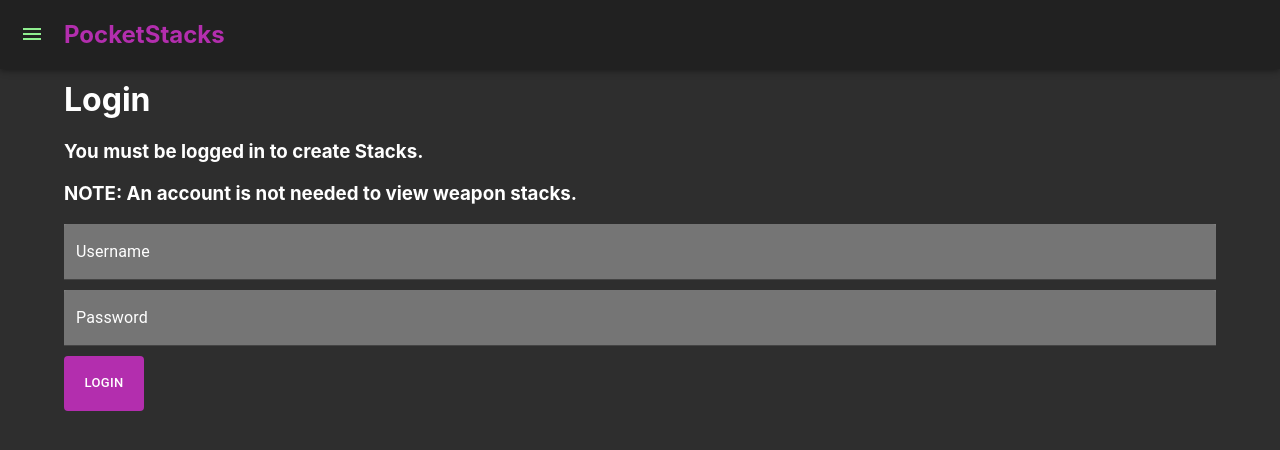
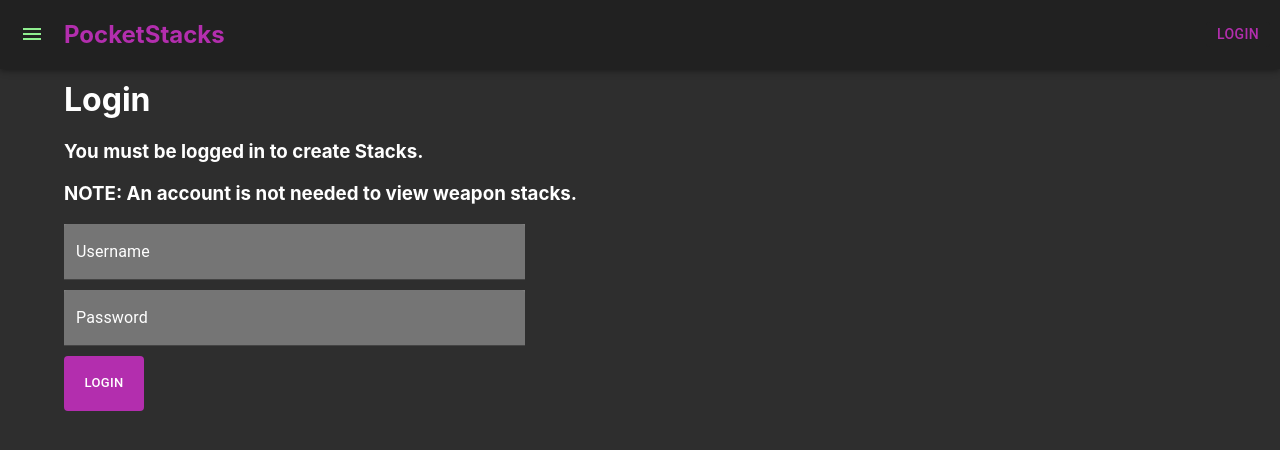
Before and after one commit to boostedd2/ptchooser-react, a React (Create React App) app: page /login in a window 1280 px wide. Shown: the top 450 px of the page. Built offline with nearby package versions, Linux system fonts and the light colour scheme.

Commit message:
deploy again

```diff
--- a/src/App.js
+++ b/src/App.js
@@ -23,7 +23,7 @@ function App() {
   return (
     <div className="App">
       <BrowserRouter>
-        <Navbar userLoggedIn={userLoggedIn} />
+        <Navbar userLoggedIn={userLoggedIn} setUserLoggedIn={setUserLoggedIn} />
         <Switch>
           <Route exact path="/" component={StackList} />
           <Route path="/stacks/:detail" component={StackDetail} />
--- a/src/components/login/login.js
+++ b/src/components/login/login.js
@@ -6,7 +6,7 @@ import Button from '@material-ui/core/Button';
 import { useHistory } from 'react-router-dom'
 
 //dev toggle
-const dev = true
+const dev = false
 let url
 
 if (dev === false) {
@@ -31,6 +31,9 @@ const useStyles = makeStyles(theme => ({
   entryField: {
     marginBottom: "10px",
     background: "grey",
+    [theme.breakpoints.up('md')]: {
+      width: "40%",
+    },
   },
   submitButton: {
     color:"white",
--- a/src/components/navbar/navbar.js
+++ b/src/components/navbar/navbar.js
@@ -1,7 +1,8 @@
 import React from 'react';
-import { Link } from 'react-router-dom';
+import { Link, useHistory } from 'react-router-dom';
 import { makeStyles } from '@material-ui/core/styles';
 import AppBar from '@material-ui/core/AppBar'
+import Button from '@material-ui/core/Button';
 import Navdrawer from '../drawer/drawer'
 
 const useStyles = makeStyles(theme => ({
@@ -22,12 +23,25 @@ const useStyles = makeStyles(theme => ({
   },
   status: {
     marginLeft: "auto",
-    marginRight: "10px"
+    marginRight: "10px",
+    backgroundColor: "#212121",
+    color: "#b32eae",
+    padding: 0
   }
 }));
 
-const Navbar = ({userLoggedIn}) => {
+const Navbar = ({userLoggedIn, setUserLoggedIn}) => {
   const classes = useStyles();
+  let history = useHistory()
+
+  const logout = () => {
+    sessionStorage.removeItem('jwtToken')
+    setUserLoggedIn(false)
+  }
+
+  const login = () => {
+    history.push('/login')
+  }
 
   return(
     <div className={classes.root}>
@@ -35,7 +49,9 @@ const Navbar = ({userLoggedIn}) => {
         <div className={classes.navbarItems}>
           <Navdrawer />
           <Link to="/" className={classes.home}><h2>PocketStacks</h2></Link>
-          {userLoggedIn ? <div className={classes.status}>Logout</div> : <div></div>}
+          {userLoggedIn ?
+            <Button className={classes.status} onClick={() => logout()}>Logout</Button> :
+            <Button className={classes.status} onClick={() => login()}>Login</Button>}
         </div>
       </AppBar>
     </div>
--- a/src/components/stack_list/stackDetail.js
+++ b/src/components/stack_list/stackDetail.js
@@ -7,7 +7,7 @@ import CardMedia from '@material-ui/core/CardMedia';
 import Slide from '@material-ui/core/Slide';
 import Loading from '../misc/loading';
 
-const dev = true
+const dev = false
 let url
 
 if (dev === false) {
--- a/src/components/stack_list/stackList.js
+++ b/src/components/stack_list/stackList.js
@@ -10,7 +10,7 @@ import Button from '@material-ui/core/Button';
 import Slide from '@material-ui/core/Slide';
 import Loading from '../misc/loading';
 
-const dev = true
+const dev = false
 let url
 
 if (dev === false) {
--- a/src/components/submit_stack/submitStack.js
+++ b/src/components/submit_stack/submitStack.js
@@ -13,7 +13,7 @@ import Switch from '@material-ui/core/Switch';
 import Loading from '../misc/loading';
 
 //dev toggle
-const dev = true
+const dev = false
 let url
 
 if (dev === false) {
```
Also changed, not shown: 1 other file (tests, documents, lock files or other folders).
